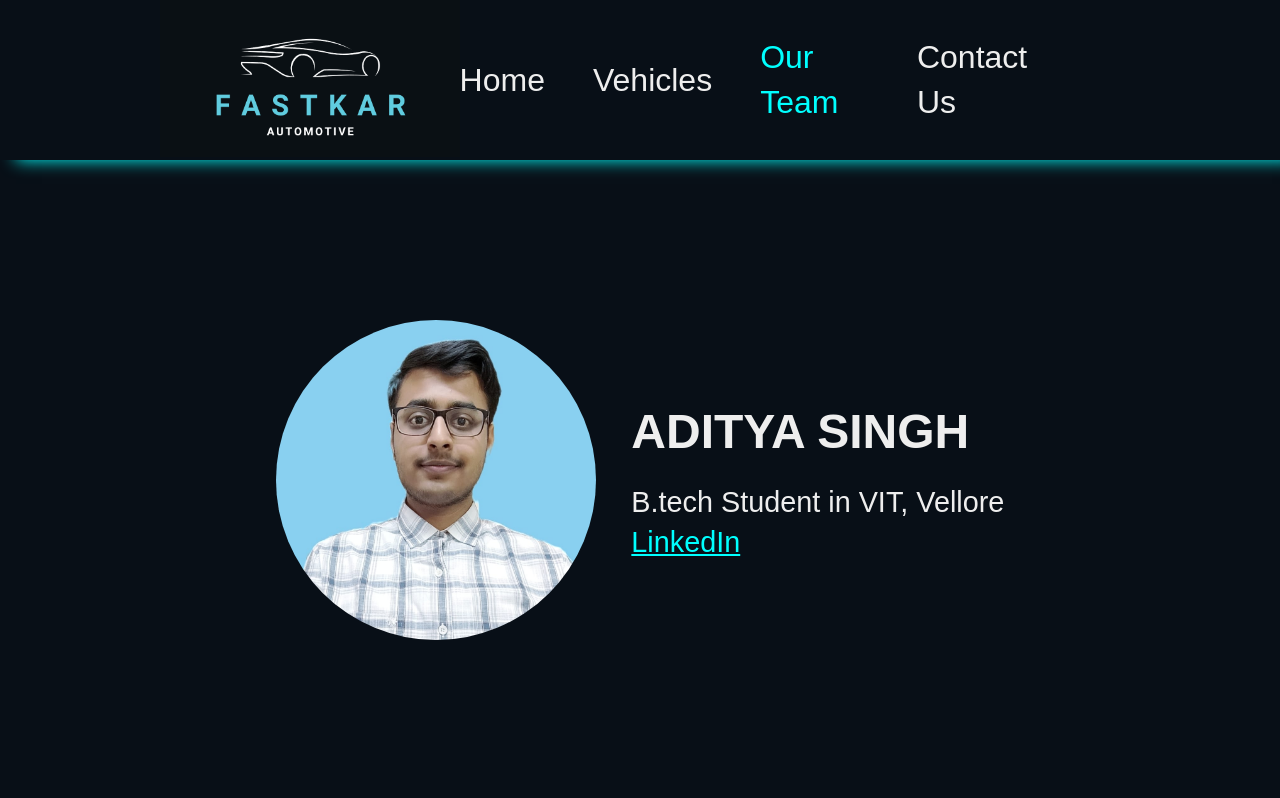
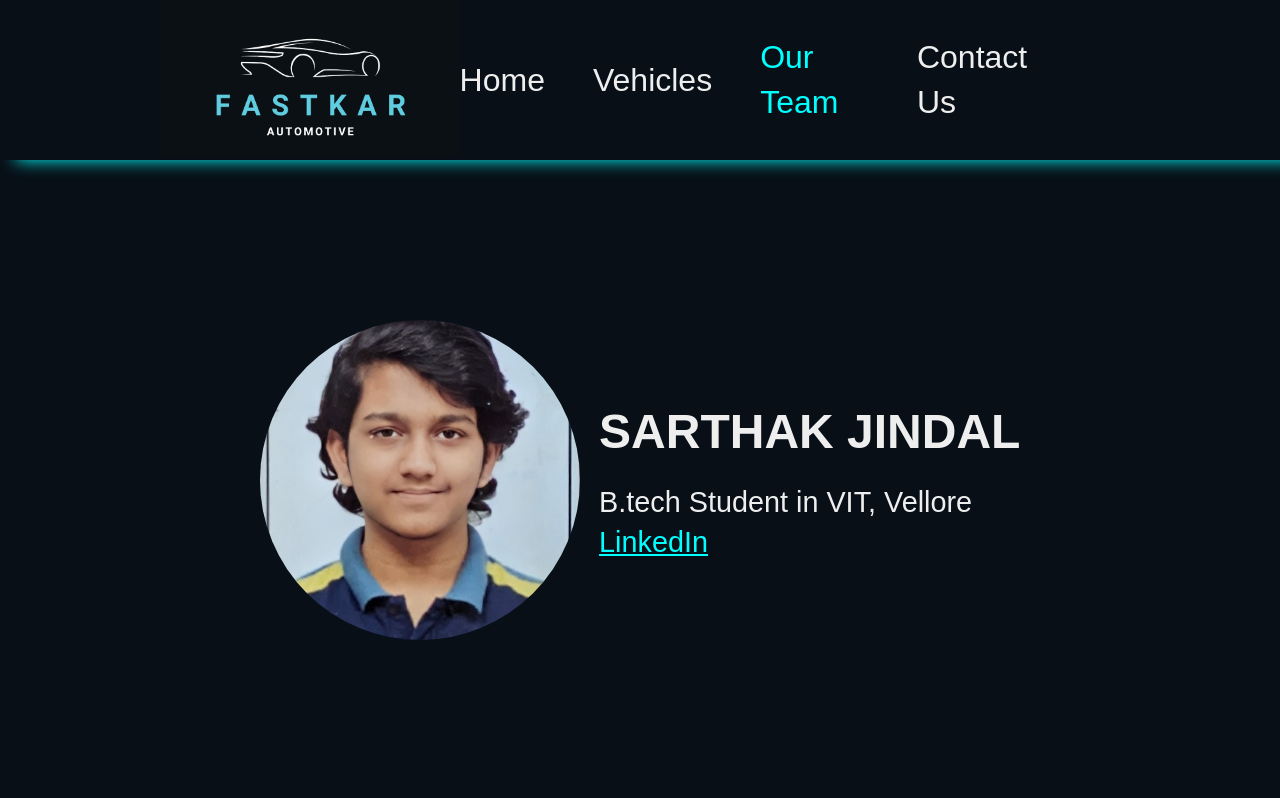
Before and after one commit to sarthak23j/carRental, a React (Vite) app: page /our-team in a window 1280 px wide. Shown: the top 798 px of the page. Built offline with nearby package versions, Linux system fonts and the light colour scheme.

Commit message:
fixed a link

```diff
--- a/src/pages/OurTeam.jsx
+++ b/src/pages/OurTeam.jsx
@@ -2,10 +2,21 @@ import { Link } from "react-router-dom"
 
 import "../styles/OurTeam.css"
 import Aditya from "../../assets/pictures/Aditya.jpeg"
+import Sarthak from "../../assets/pictures/Sarthak.jpg"
 
 export default function OurTeam(){
     return(
+        <>
         <section className="team-member">
+            <img className="member-img" src={Sarthak} alt="" />
+            <div className="member-text">
+                <div className="member-name">SARTHAK JINDAL</div>
+                <div className="member-info">
+                    <div className="member-degree">B.tech Student in VIT, Vellore</div>
+                    <Link className="member-linkedin" to="https://www.linkedin.com/in/sarthak-jindal-203217219/">LinkedIn</Link>
+                </div>
+            </div>
+        </section><section className="team-member">
             <img className="member-img" src={Aditya} alt="" />
             <div className="member-text">
                 <div className="member-name">ADITYA SINGH</div>
@@ -15,5 +26,6 @@ export default function OurTeam(){
                 </div>
             </div>
         </section>
+        </>
     )
 }
--- a/src/styles/OurTeam.css
+++ b/src/styles/OurTeam.css
@@ -10,6 +10,8 @@
     width: 20rem;
 
     border-radius: 10rem;
+
+    object-fit: cover;
 }
 
 .member-text{
```
Also changed, not shown: assets/pictures/Sarthak.jpg (added).
